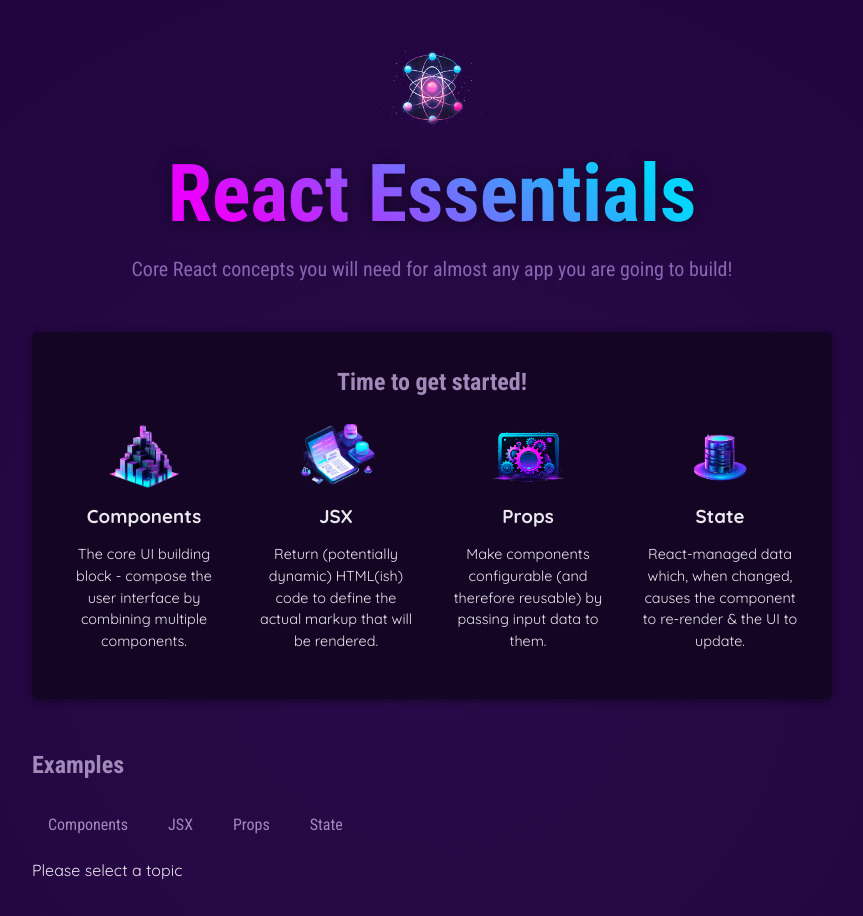
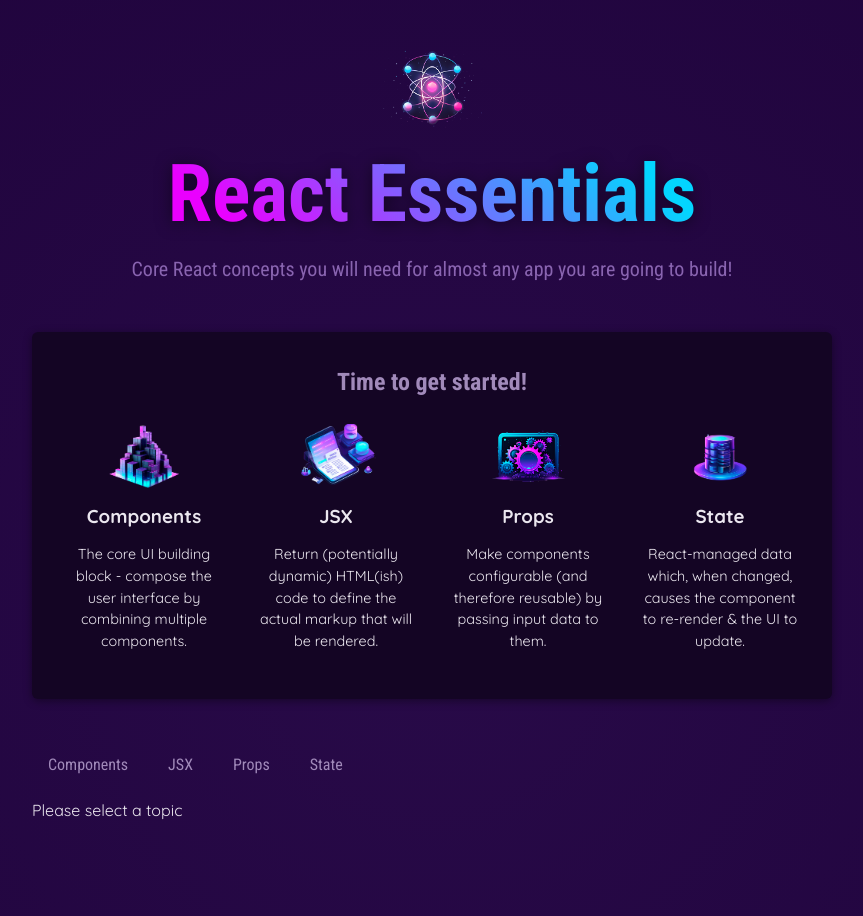
Before and after one commit to Udayanga1/react-practice, a React (Vite) app in the folder react-essentials/: page / in a window 1280 px wide. Shown: the top 916 px of the page, without its empty margins (208-1071 px from the left). Built offline with nearby package versions, Linux system fonts and the light colour scheme.

Commit message:
react-essentials: forwarding props to wrapped elements

```diff
--- a/react-essentials/src/components/Examples.jsx
+++ b/react-essentials/src/components/Examples.jsx
@@ -1,6 +1,7 @@
 import { useState } from 'react';
 import { EXAMPLES } from '../data.js';
 import TabButton from "./TabButton";
+import Section from './Section.jsx';
 
 export default function Examples() {
     const [ selectedTopic, setSelectedTopic ] = useState()
@@ -9,13 +10,12 @@
     }
 
     return (
-        <section id="examples">
-          <h2>Examples</h2>
+        <Section title={Examples} id="examples">
           <menu>
           <TabButton isSelected={selectedTopic === 'components' } onSelect={() => handleSelect('components')}>Components</TabButton>
-          <TabButton isSelected={selectedTopic === 'jsx' } onSelect={() => handleSelect('jsx')}>JSX</TabButton>
-          <TabButton isSelected={selectedTopic === 'props' } onSelect={() => handleSelect('props')}>Props</TabButton>
-          <TabButton isSelected={selectedTopic === 'state' } onSelect={() => handleSelect('state')}>State</TabButton>
+          <TabButton isSelected={selectedTopic === 'jsx' } onClick={() => handleSelect('jsx')}>JSX</TabButton>
+          <TabButton isSelected={selectedTopic === 'props' } onClick={() => handleSelect('props')}>Props</TabButton>
+          <TabButton isSelected={selectedTopic === 'state' } onClick={() => handleSelect('state')}>State</TabButton>
           </menu>
           {!selectedTopic ? <p>Please select a topic</p> : <div id="tab-component">
             <h3>{EXAMPLES[selectedTopic].title}</h3>
@@ -26,8 +26,6 @@
               </code>
             </pre>
           </div>}
-
-
-        </section>
+        </Section>
     )
 }
--- /dev/null
+++ b/react-essentials/src/components/Section.jsx
@@ -0,0 +1,8 @@
+export default function Section({title, children, ...props}) {
+	return (
+		<section {...props}>
+			<h2>{title}</h2>
+			{children}
+		</section>
+	)
+}
--- a/react-essentials/src/components/TabButton.jsx
+++ b/react-essentials/src/components/TabButton.jsx
@@ -1,9 +1,9 @@
-export default function TabButton({ children, onSelect, isSelected }) {
+export default function TabButton({ children, isSelected, ...props }) {
 
 
   return (
     <li>
-      <button className={isSelected ? 'active' : ''} onClick={onSelect}>{children}</button>
+      <button className={isSelected ? 'active' : ''} {...props}>{children}</button>
     </li>
   )
 }
```
